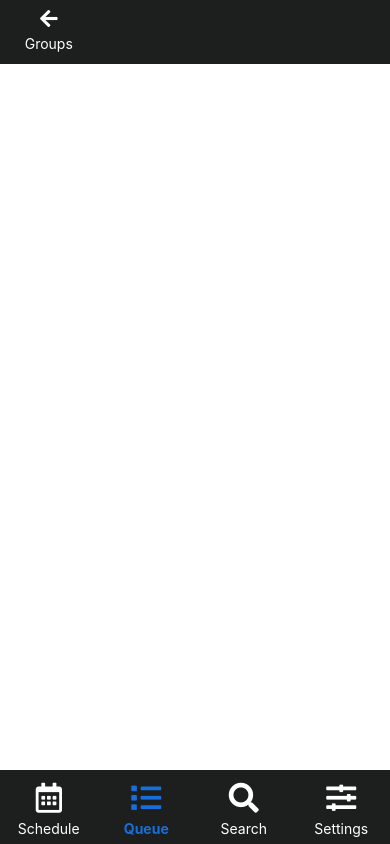
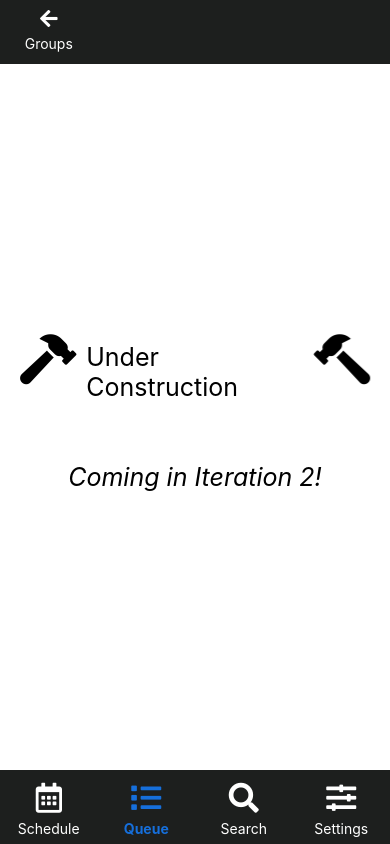
Before and after one commit to joehershey/movie-night, a React Native app: screen /GroupQueue in a window 390 px wide. Built offline with nearby package versions, Linux system fonts and the light colour scheme.

Commit message:
Styled 'under construction' message and added to Queue screen

```diff
--- a/app/screens/EventScreen.js
+++ b/app/screens/EventScreen.js
@@ -25,20 +25,35 @@ function EventScreen(props) {
         message="Schedule"
       ></TopBar>
       {/* Content */}
-      <View style={STYLES.content}>
+      <View style={[STYLES.content]}>
+        <View style={{ justifyContent: "center", flex: 1 }}>
           <View
             style={{
               flexDirection: "row",
-            flex: 11,
               justifyContent: "space-evenly",
-            marginTop: 100,
+              margin: 20,
             }}
           >
             <FontAwesome5 name="hammer" color="black" size={50} />
-          <Text style={{ fontSize: 30 }}>Under Construction</Text>
-          <FontAwesome5 name="hammer" color="black" size={50} />
+            <Text style={{ fontSize: 25, margin: 10 }}>Under Construction</Text>
+            <FontAwesome5
+              name="hammer"
+              style={{ transform: [{ rotateY: "180deg" }] }}
+              color="black"
+              size={50}
+            />
           </View>
-        <Text style={{ fontSize: 30 }}>Coming in Iteration 2!</Text>
+          <Text
+            style={{
+              fontSize: 25,
+              margin: 30,
+              textAlign: "center",
+              fontStyle: "italic",
+            }}
+          >
+            Coming in Iteration 2!
+          </Text>
+        </View>
       </View>
       {/* Tabs */}
     </SafeAreaView>
--- a/app/screens/GroupQueueScreen.js
+++ b/app/screens/GroupQueueScreen.js
@@ -25,7 +25,36 @@ function GroupQueueScreen(props) {
         message="Groups"
       ></TopBar>
       {/* Content */}
-      <View style={STYLES.content}></View>
+      <View style={STYLES.content}>
+        <View style={{ justifyContent: "center", flex: 1 }}>
+          <View
+            style={{
+              flexDirection: "row",
+              justifyContent: "space-evenly",
+              margin: 20,
+            }}
+          >
+            <FontAwesome5 name="hammer" color="black" size={50} />
+            <Text style={{ fontSize: 25, margin: 10 }}>Under Construction</Text>
+            <FontAwesome5
+              name="hammer"
+              style={{ transform: [{ rotateY: "180deg" }] }}
+              color="black"
+              size={50}
+            />
+          </View>
+          <Text
+            style={{
+              fontSize: 25,
+              margin: 30,
+              textAlign: "center",
+              fontStyle: "italic",
+            }}
+          >
+            Coming in Iteration 2!
+          </Text>
+        </View>
+      </View>
       {/* Tabs */}
       <TabBar navigation={props.navigation} screen="queue"></TabBar>
     </SafeAreaView>
```
Lines whose indentation alone changed are shown as unchanged.
